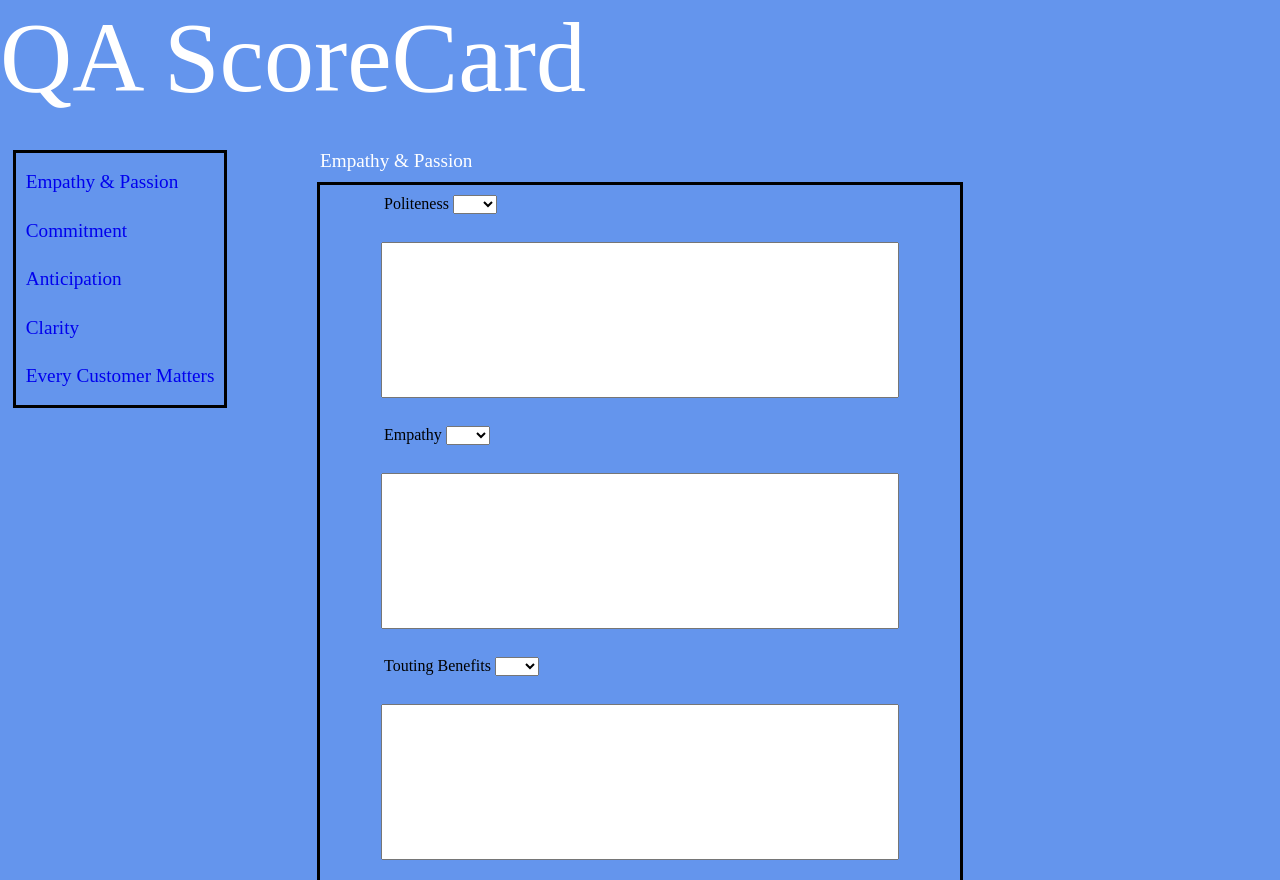
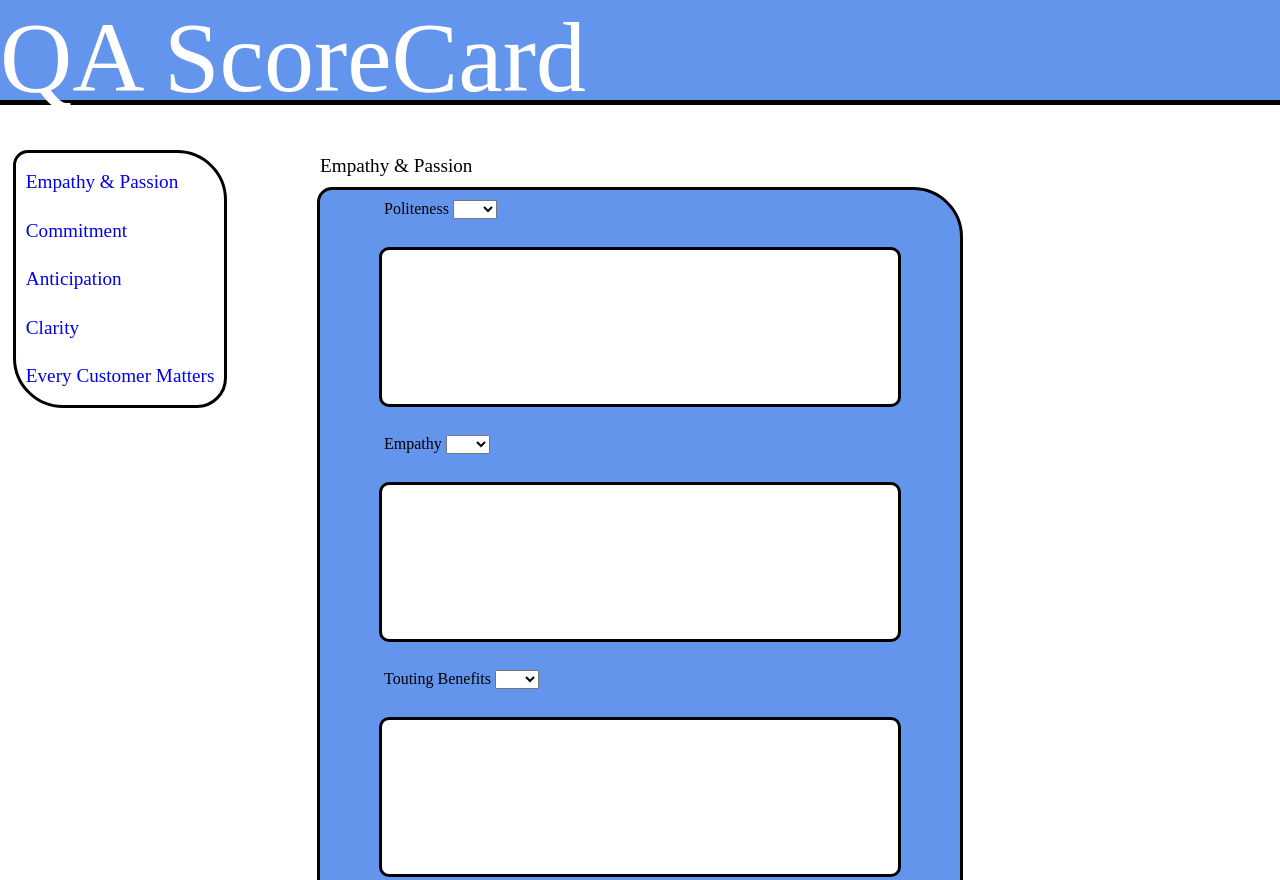
Before and after one commit to JManauth/QA-ScoreCard, a plain HTML site: page index.html in a window 1280 px wide. Shown: the top 880 px of the page. Drawn offline with Linux system fonts and the light colour scheme.

Commit message:
added different CSS styling and colors

```diff
--- a/assets/style/style.css
+++ b/assets/style/style.css
@@ -1,10 +1,10 @@
-body{
-    background-color: cornflowerblue;
-}
+
 header{
     height: 100px;
     font-size: 100px;
     color: white;
+    background-color: cornflowerblue;
+    border-bottom: 5px solid black;
 }
 .flex{
     display: flex;
@@ -15,6 +15,7 @@ header{
     height: fit-content;
     width: fit-content;
     border: 3px solid black;
+    border-radius: 15px 50px 30px;
     position: fixed;
     top: 18.8%;
     left: 1%;
@@ -29,7 +30,7 @@ ul li{
     margin: 10px;
 }
 #principal, #principal2, #principal3, #principal4, #principal5{
-    color: white;
+    color:black;
     margin-top: 50px;
     margin-bottom: 10px;
     width: 50%;
@@ -40,6 +41,7 @@ form{
     width: 50%;
     height: fit-content;
     border: 3px solid black;
+    border-radius: 15px 50px 30px;
     margin-bottom: 50px;
 
 }
@@ -53,11 +55,14 @@ textarea{
     margin-left: auto;
     margin-right: auto;
     width: 80%;
+    border: 3px solid black;
+    border-radius: 10px;
 }
 
 #container1, #container2, #container3, #container4, #container5{
     display: flex;
     flex-direction: column;
+    background-color: cornflowerblue;
 
 }
 #subAndDrop{
@@ -75,6 +80,7 @@ textarea{
     width: 50%;
     height: 50px;
     margin-bottom: 100px;
+    border-radius: 15px 50px 30px;
 }
 #copy, #copy2, #copy3, #copy4, #copy5{
     width: fit-content;
@@ -85,13 +91,14 @@ textarea{
 #finalBlock, #finalBlock2, #finalBlock3, #finalBlock4, #finalBlock5{
     height: fit-content;
     width: 70%;
-
-    background-color:lightblue;
     margin-left: auto;
     margin-right: auto;
     margin-top: 20px;
     margin-bottom: 20px;
     position: relative;
+    border: 3px solid black;
+    border-radius: 10px;
+    background-color: white;
 }
 #finalStarScore{
 
```
